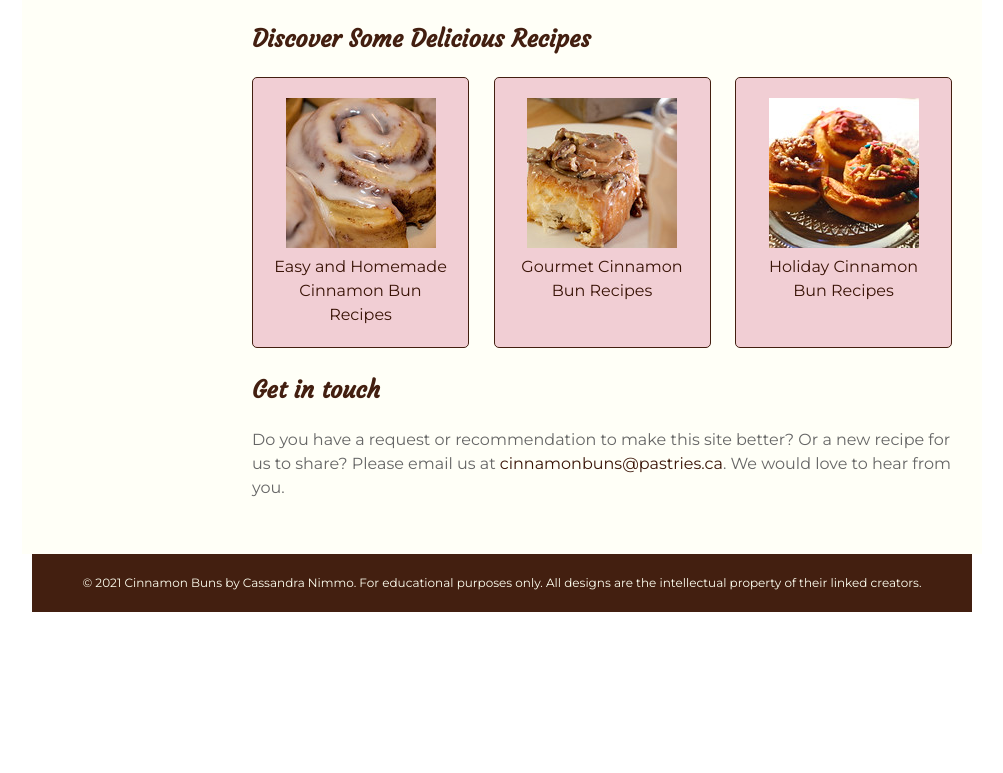
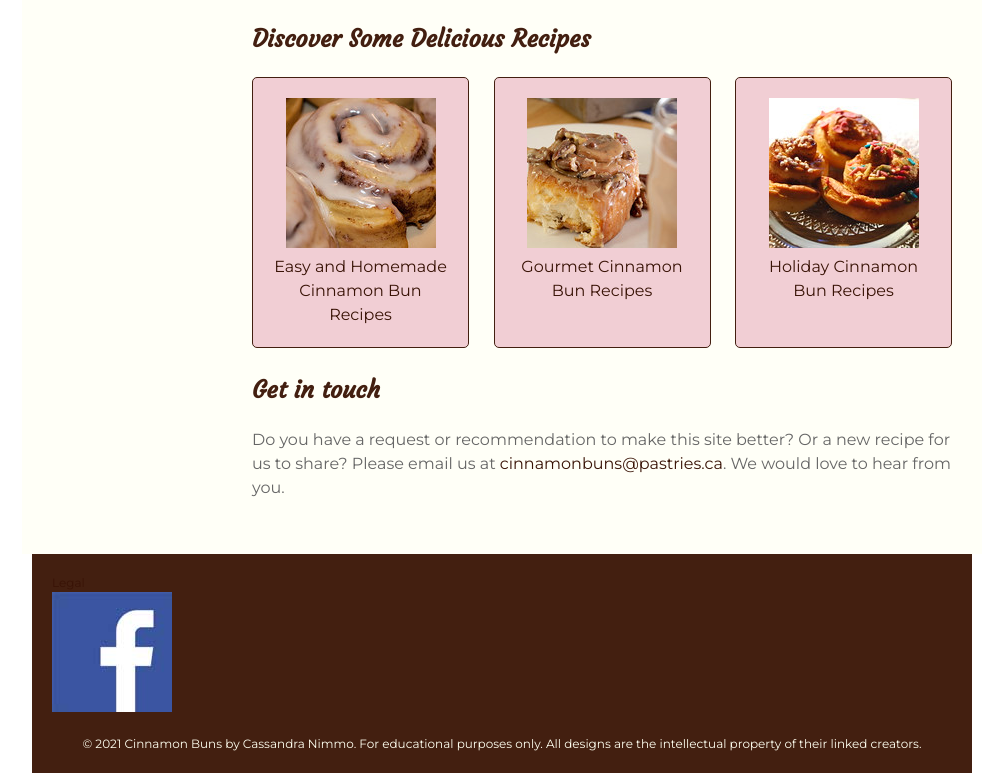
Before and after one commit to cnimmo1/cinnamon-buns, a plain HTML site: page index.html in a window 1280 px wide. Shown: the part 926-1699 px from the top of the page, without its empty margins (138-1141 px from the left). Before the commit the page ends 1538 px from the top, so only its background shows below. Drawn offline with Linux system fonts and the light colour scheme.

Commit message:
added icons and legal

```diff
--- a/css/styles.css
+++ b/css/styles.css
@@ -180,6 +180,10 @@ aside img {
 	width: 16rem;
 }
 
+.icon {
+	width: 2rem;
+}
+
 @media only and screen (min-width: 960px){
 	.wrapper {
 		width: 96rem;
--- a/index.html
+++ b/index.html
@@ -16,12 +16,13 @@
     <meta name="author" content="Cassandra Nimmo">
     <meta name="viewport" content="width=device-width, initial-scale=1.0">
     <title>Cinnamon Buns: a Simply Delicious Collection of Recipes</title>
-    <link rel="stylesheet" href="css/styles.css" type="text/css" media="screen" />
-    <!--[if IE]><script src="http://html5shiv.googlecode.com/svn/trunk/html5.js"></script><![endif]-->
-      <link rel="preconnect" href="https://fonts.googleapis.com">
+    <link rel="preconnect" href="https://fonts.googleapis.com">
       <link rel="preconnect" href="https://fonts.gstatic.com" crossorigin>
       <link href="https://fonts.googleapis.com/css2?family=Courgette&display=swap" rel="stylesheet">
       <link href='https://fonts.googleapis.com/css?family=Montserrat' rel='stylesheet' type='text/css'>
+    <link rel="stylesheet" href="css/styles.css" type="text/css" media="screen" />
+    <!--[if IE]><script src="http://html5shiv.googlecode.com/svn/trunk/html5.js"></script><![endif]-->
+
     </head>
     <body>
       <!-- #wrapper -->
@@ -95,6 +96,13 @@
       <!-- end of #content -->
     </main>
     <footer>
+
+      <div class="footer-links">
+        <div class="icon"><a href="licenses.txt">Legal</a></div>
+      <div class="icon"><a href="https://www.facebook.com/Cinnamon-Buns-101464482321610"><img src="images/facebook.jpg" alt="Facebook Logo"></a></div>
+      <div class="icon"><a href="#"><img src="" alt=""></a></div>
+      </ul>
+    </div>
       <p>&copy; 2021 Cinnamon Buns by Cassandra Nimmo. For educational purposes only. All designs are the intellectual property of their linked creators.</p>
     </footer>
   </div>
```
Also changed, not shown: images/facebook.jpg (added), license.txt (added).
